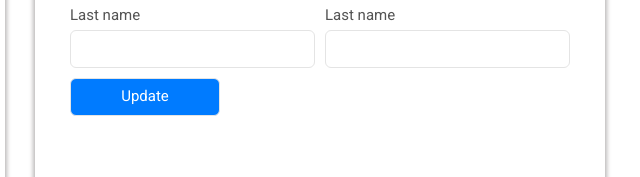
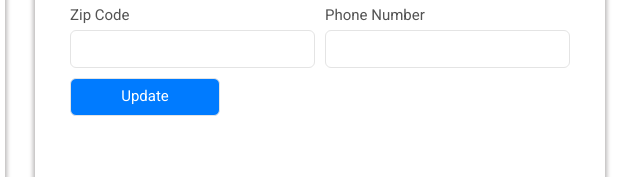
Before and after one commit to IrynaLipska/hw15_StyleForm, a plain HTML site: page index.html in a window 1280 px wide. Shown: the part 367-544 px from the top of the page, 620-1260 px from the left. Drawn offline with nearby package versions, Linux system fonts and the light colour scheme.

Commit message:
Changed titles of form items

```diff
--- a/index.html
+++ b/index.html
@@ -125,11 +125,11 @@
             <input type="text" id="p city" class="form__input" />
           </div>
           <div class="form-item">
-            <label for="zip code" class="form__label">Last name</label>
+            <label for="zip code" class="form__label">Zip Code</label>
             <input type="number" id="zip code" class="form__input" />
           </div>
           <div class="form-item">
-            <label for="phonee" class="form__label">Last name</label>
+            <label for="phonee" class="form__label">Phone Number</label>
             <input type="number" id="phone" class="form__input" />
           </div>
 
```
